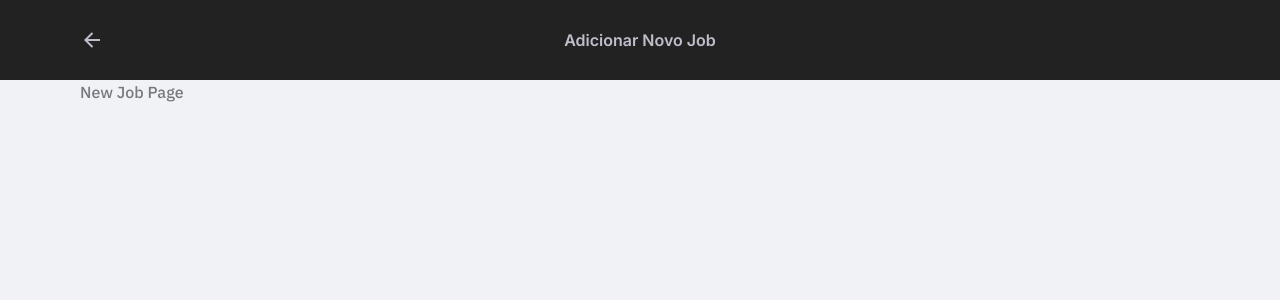
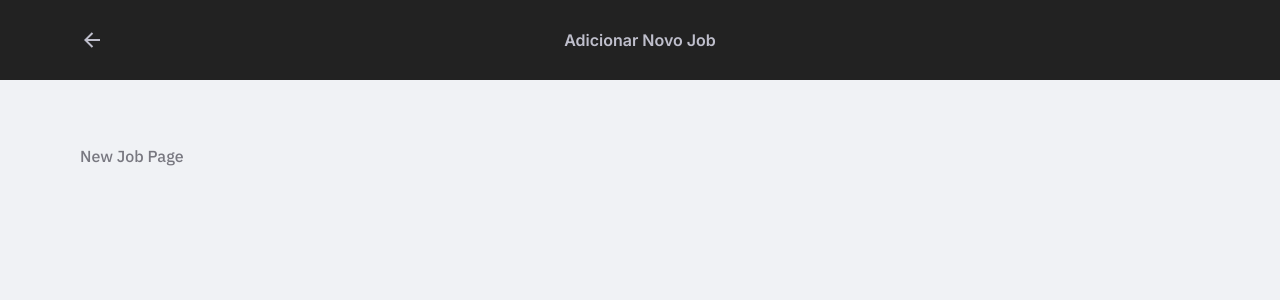
Before and after one commit to Dailton-Bastos/jobs-calc, a React (Vite) app: page / in a window 1280 px wide. Shown: the top 300 px of the page. Built offline with nearby package versions, Linux system fonts and the light colour scheme.

Commit message:
style(container): add padding top

```diff
--- a/src/components/Container/index.tsx
+++ b/src/components/Container/index.tsx
@@ -19,6 +19,7 @@ export const Container = ({ children, title }: Props) => {
         maxW="1440px"
         mx="auto"
         px="12"
+        pt="16"
         position="relative"
         top="20"
       >
```
